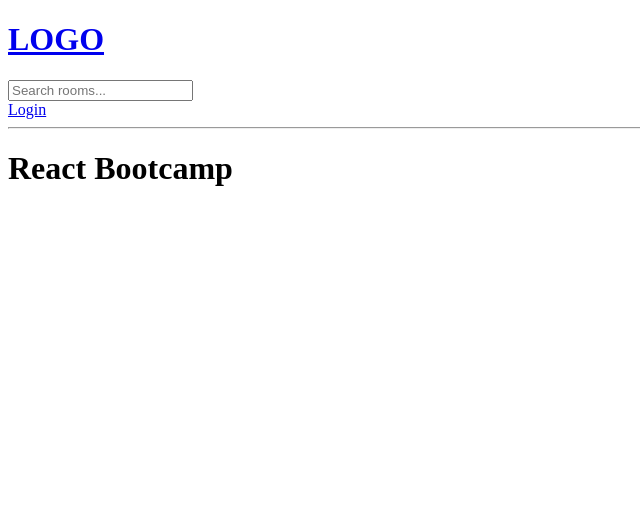
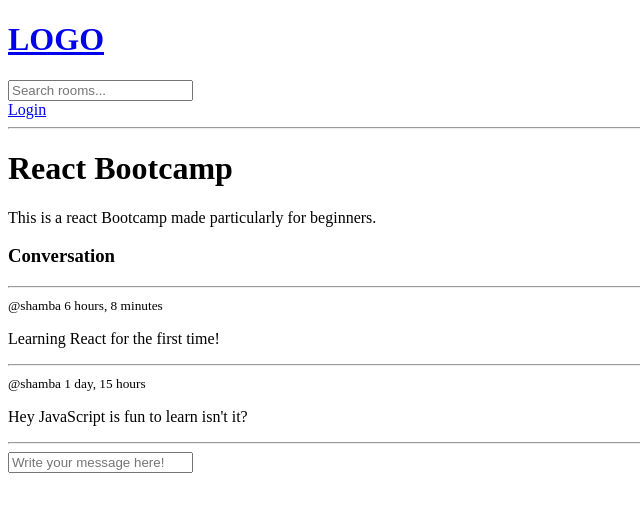
Before and after one commit to shambashib20/communityforum, a Django app: page /room/10/ in a window 1280 px wide. Shown: the top 512 px of the page, without its empty margins (0-640 px from the left). Run offline with Django 4.2, Linux system fonts and the light colour scheme; data comes from the database, SQL or seed files in the repository; both versions use the stored data as it was after the commit.

Commit message:
add: started adding crud messages

```diff
--- a/base/templates/base/room.html
+++ b/base/templates/base/room.html
@@ -4,4 +4,32 @@
 
 <h1>{{room.name}}</h1>
 
+<p>{{room.description}}</p>
+
+
+
+
+<div class="comment-wrapper">
+    <h3>Conversation</h3>
+    <hr>
+
+    {% for message in room_messages %}
+        <div>
+            <small>@{{message.user}} {{message.created|timesince}} </small>
+            <p>{{message.body}}</p>
+            <hr>
+        </div>
+    {% endfor %}
+</div>
+
+
+
+<div class="comment-form">
+    <form method="POST" action="">
+        {% csrf_token %}
+        <input type="text" name="body" placeholder="Write your message here!"/>
+    </form>
+</div>
+
+
 {% endblock %}
--- a/base/views.py
+++ b/base/views.py
@@ -84,8 +84,16 @@ def home(request):
 
 def room(request, pk):
     room = Room.objects.get(id=pk)
-    context = {'room': room}
+    room_messages = room.message_set.all().order_by('-created')
+    context = {'room': room, 'room_messages': room_messages}
     return render(request, 'base/room.html', context)
+
+
+
+
+
+
+
 
 @login_required(login_url='login')
 def createRoom(request):
```
Also changed, not shown: db.sqlite3.
